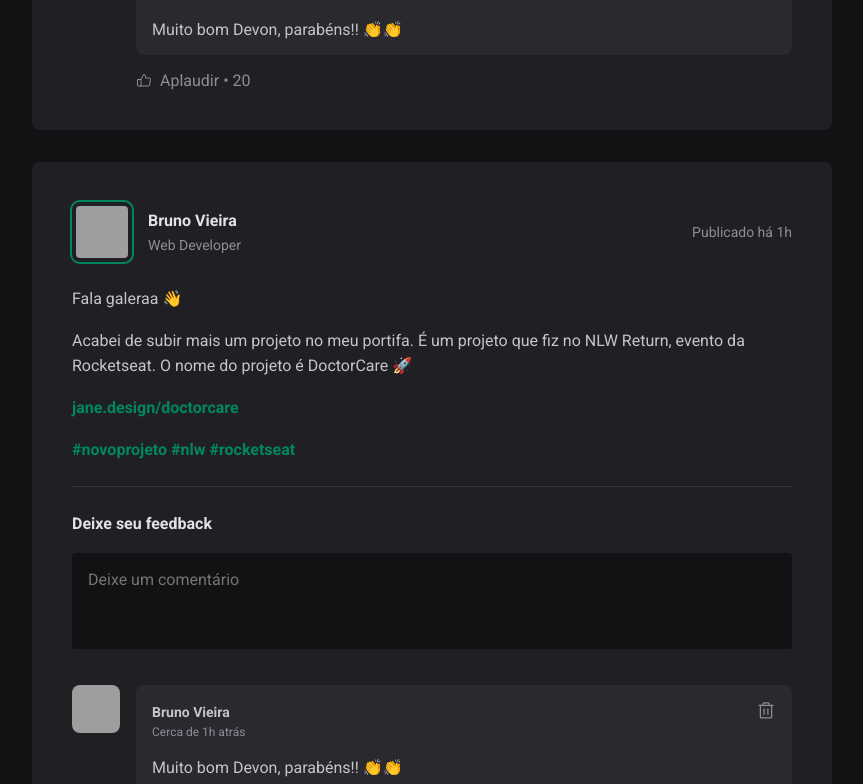
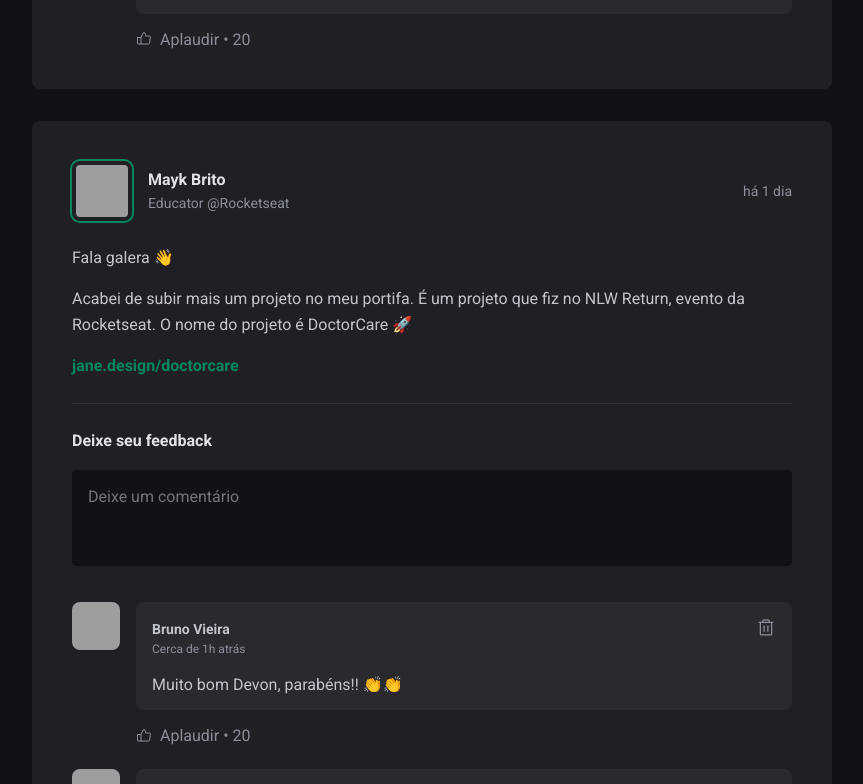
Before and after one commit to wbrunovieira/igniteReactJSVite01, a React (Vite) app: page / in a window 1280 px wide. Shown: the part 1015-1799 px from the top of the page, without its empty margins (352-1215 px from the left). Built offline with nearby package versions, Linux system fonts and the light colour scheme; grey boxes are pictures that could not be loaded.

Commit message:
created a object in App to consume the informations for each post

```diff
--- a/package.json
+++ b/package.json
@@ -9,6 +9,7 @@
     "preview": "vite preview"
   },
   "dependencies": {
+    "date-fns": "^2.29.3",
     "phosphor-react": "^1.4.1",
     "react": "^18.2.0",
     "react-dom": "^18.2.0"
--- a/src/App.jsx
+++ b/src/App.jsx
@@ -4,6 +4,37 @@
 
 import './global.css';
 import styles from './App.module.css';
+
+const posts = [
+  {
+    id: 1,
+    author: {
+      avatarUrl: 'https://github.com/wbrunovieira.png',
+      name: 'Bruno Vieira',
+      role: 'CTO '
+    },
+    content: [
+      { type: 'paragraph', content: 'Fala galera 👋' },
+      { type: 'paragraph', content: 'Acabei de subir mais um projeto no meu portifa. É um projeto que fiz no NLW Return, evento da Rocketseat. O nome do projeto é DoctorCare 🚀' },
+      { type: 'link', content: 'jane.design/doctorcare' },
+    ],
+    publishedAt: new Date('2022-10-11 20:00:00'),
+  },
+  {
+    id: 2,
+    author: {
+      avatarUrl: 'https://github.com/maykbrito.png',
+      name: 'Mayk Brito',
+      role: 'Educator @Rocketseat'
+    },
+    content: [
+      { type: 'paragraph', content: 'Fala galera 👋' },
+      { type: 'paragraph', content: 'Acabei de subir mais um projeto no meu portifa. É um projeto que fiz no NLW Return, evento da Rocketseat. O nome do projeto é DoctorCare 🚀' },
+      { type: 'link', content: 'jane.design/doctorcare' },
+    ],
+    publishedAt: new Date('2022-10-10 20:00:00'),
+  },
+];
 
 function App() {
 
@@ -14,9 +45,15 @@
         <div className={styles.wrapper}>
           <Sidebar />
         <main>
-          <Post author="Bruno Vieira" content="post very nice"/>
-          <Post author="Stephanie Vieira" content="Thats is so nice"/>
-
+          {posts.map(post => {
+              return (
+                <Post
+                  author={post.author}
+                  content={post.content}
+                  publishedAt={post.publishedAt}
+                />
+              )
+            })}
         </main>
       </div>
 
--- a/src/components/Post.jsx
+++ b/src/components/Post.jsx
@@ -1,31 +1,45 @@
+import { format, formatDistanceToNow } from 'date-fns';
+import ptBR from 'date-fns/locale/pt-BR';
+
 import { Avatar } from './Avatar';
 import { Comment } from './Comment';
 import styles from './Post.module.css';
 
-export function Post() {
+export function Post({ author, publishedAt, content }) {
+    const publishedDateFormatted = format(publishedAt, "d 'de' LLLL 'às' HH:mm'h'", {
+        locale: ptBR,
+      });
+
+      const publishedDateRelativeToNow = formatDistanceToNow(publishedAt, {
+        locale: ptBR,
+        addSuffix: true
+      });
+
   return (
     <article className={styles.post}>
       <header>
         <div className={styles.author}>
-          <Avatar className={styles.avatar} src="https://github.com/wbrunovieira.png" />
+          <Avatar src={author.avatarUrl} />
           <div className={styles.authorInfo}>
-            <strong>Bruno Vieira</strong>
-            <span>Web Developer</span>
+            <strong>{author.name}</strong>
+            <span>{author.role}</span>
           </div>
         </div>
 
-        <time title="11 de Maio às 08:13h" dateTime="2022-05-11 08:13:00">Publicado há 1h</time>
+        <time title={publishedDateFormatted} dateTime={publishedAt.toISOString()}>
+          {publishedDateRelativeToNow}
+        </time>
+
       </header>
 
       <div className={styles.content}>
-        <p>Fala galeraa 👋</p>
-        <p>Acabei de subir mais um projeto no meu portifa. É um projeto que fiz no NLW Return, evento da Rocketseat. O nome do projeto é DoctorCare 🚀</p>
-        <p><a href="">jane.design/doctorcare</a></p>
-        <p>
-          <a href="">#novoprojeto</a>{' '}
-          <a href="">#nlw</a>{' '}
-          <a href="">#rocketseat</a>
-        </p>
+        {content.map(line => {
+          if (line.type === 'paragraph') {
+            return <p>{line.content}</p>;
+          } else if (line.type === 'link') {
+            return <p><a href="#">{line.content}</a></p>
+          }
+        })}
       </div>
 
       <form className={styles.commentForm}>
```
Also changed, not shown: 1 other file (tests, documents, lock files or other folders).
